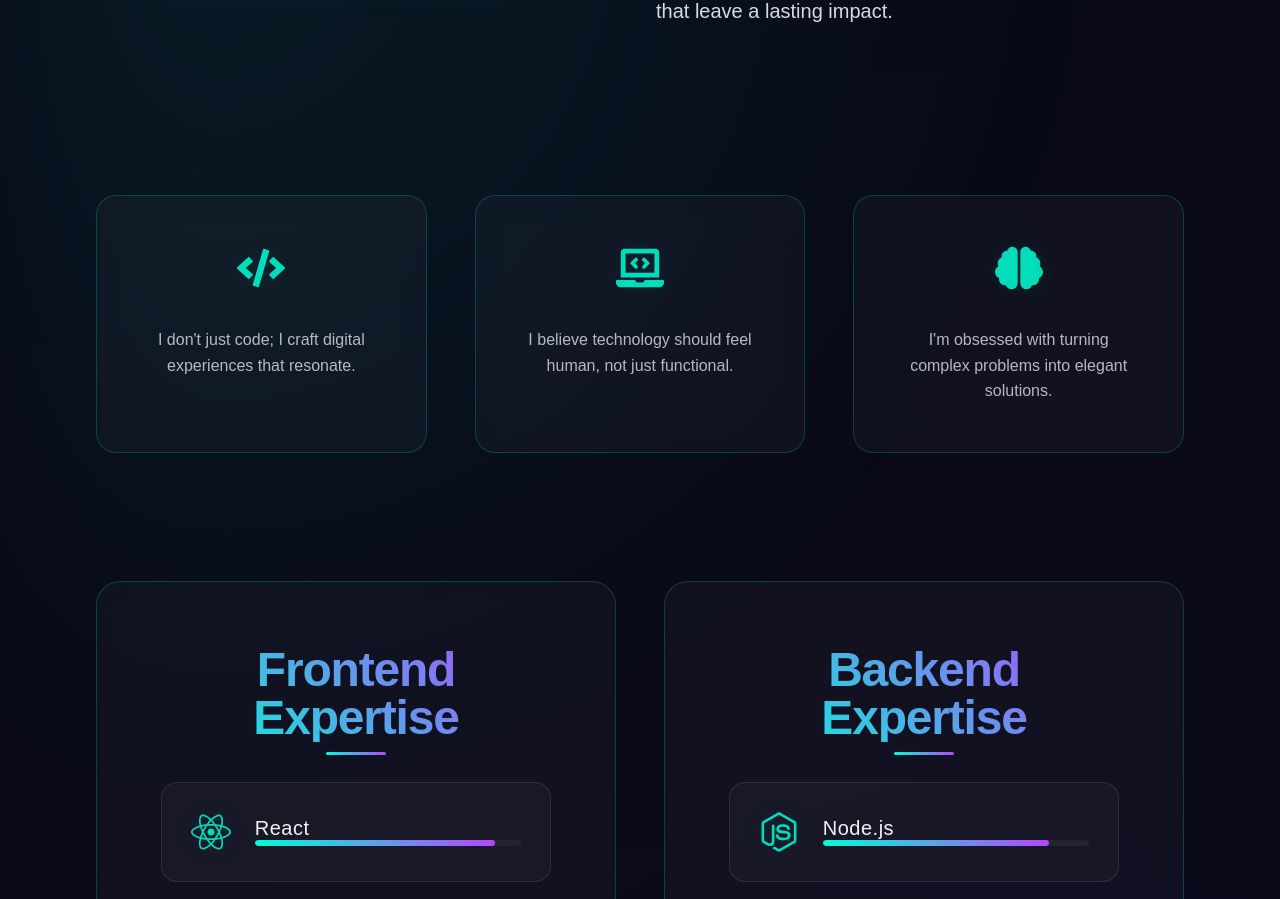
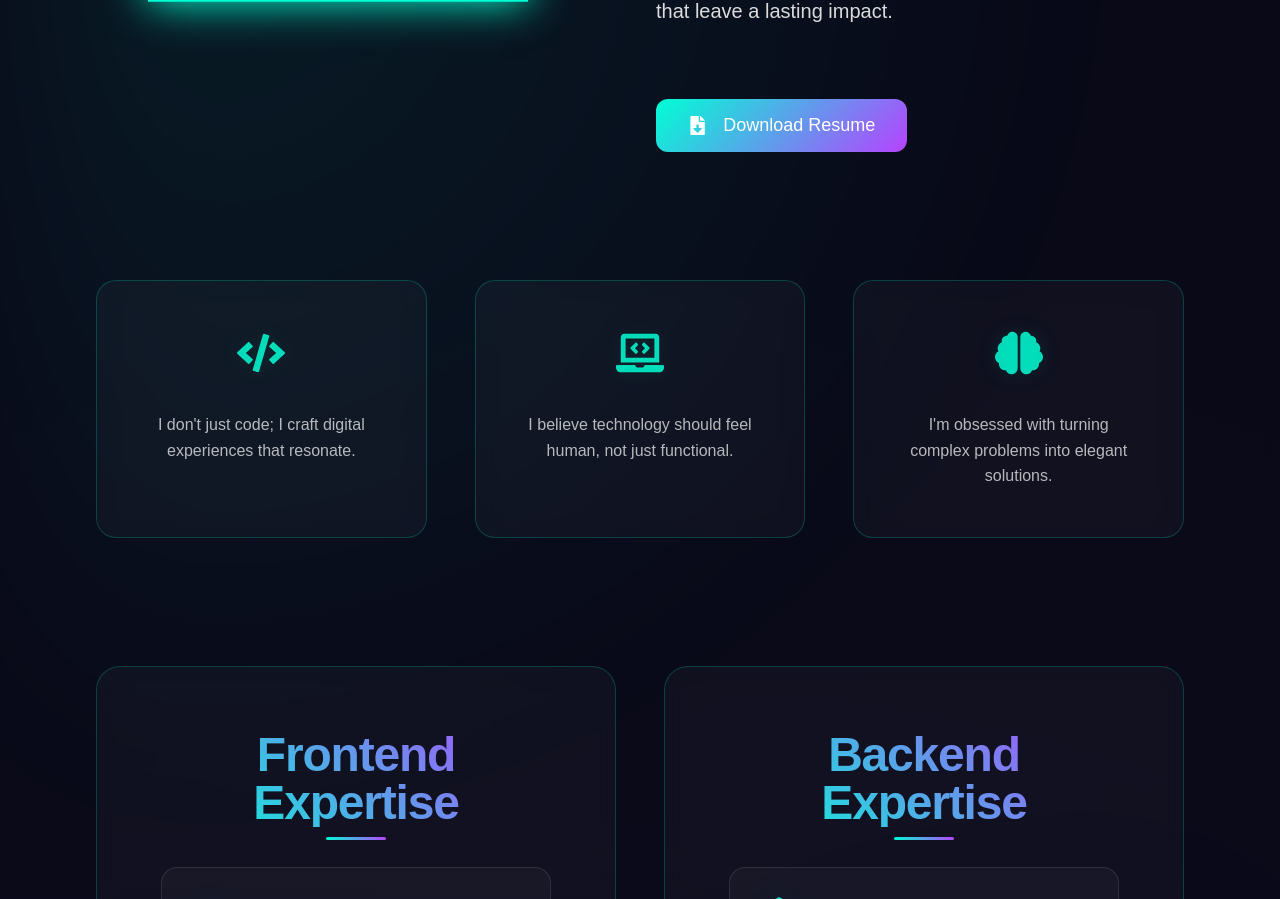
Before and after one commit to JDestefano11/React-Portfolio-Vite, a React (Vite) app: page / in a window 1280 px wide. Shown: the part 1619-2518 px from the top of the page. Built offline with nearby package versions, Linux system fonts and the light colour scheme; a web font is replaced by a local one.

Commit message:
Add new Resume button to about section and connected it to downlaod my resume when it is clicked

```diff
--- a/src/components/About/About.css
+++ b/src/components/About/About.css
@@ -529,6 +529,66 @@
   box-shadow: var(--glow-soft);
 }
 
+.resume-download-btn {
+  display: inline-flex;
+  align-items: center;
+  gap: 1rem;
+  padding: 1rem 2rem;
+  background: linear-gradient(135deg,
+    var(--aurora-teal),
+    var(--aurora-purple)
+  );
+  border: none;
+  border-radius: 12px;
+  color: var(--text-bright);
+  font-size: var(--text-lg);
+  font-weight: var(--font-medium);
+  text-decoration: none;
+  cursor: pointer;
+  transition: all 0.3s ease;
+  position: relative;
+  overflow: hidden;
+  margin-top: 2rem;
+  z-index: 10;
+}
+
+.resume-download-btn::before {
+  content: '';
+  position: absolute;
+  top: 0;
+  left: -100%;
+  width: 100%;
+  height: 100%;
+  background: linear-gradient(
+    90deg,
+    transparent,
+    rgba(255, 255, 255, 0.2),
+    transparent
+  );
+  transition: 0.5s;
+}
+
+.resume-download-btn:hover::before {
+  left: 100%;
+}
+
+.resume-download-btn .download-icon {
+  font-size: 1.2rem;
+  transition: transform 0.3s ease;
+}
+
+.resume-download-btn:hover .download-icon {
+  transform: translateY(2px);
+}
+
+@media (max-width: 768px) {
+  .resume-download-btn {
+    width: 100%;
+    justify-content: center;
+    margin-top: 1.5rem;
+  }
+}
+
 @keyframes framePulse {
   0% {
     opacity: 0.4;
--- a/src/components/About/About.jsx
+++ b/src/components/About/About.jsx
@@ -10,6 +10,7 @@ import {
   FaCss3Alt,
   FaGitAlt,
   FaDatabase,
+  FaFileDownload,
 } from "react-icons/fa";
 import {
   SiJavascript,
@@ -24,6 +25,7 @@ import {
 import { motion } from "framer-motion";
 import portfolioImage from "../../images/Joe Portfolio Pic.jpg";
 import joeDestefanoImg from "../../images/img Joe Destefano.svg";
+import joeResume from "../../images/Joe Destefano Web Developer Resume.pdf";
 
 const About = () => {
   const [isVisible, setIsVisible] = useState(false);
@@ -98,6 +100,22 @@ const About = () => {
               development and transforming ideas into immersive digital
               experiences that leave a lasting impact.
             </motion.p>
+
+            <motion.a
+              href={joeResume}
+              className="resume-download-btn"
+              initial={{ opacity: 0, y: 20 }}
+              animate={{ opacity: 1, y: 0 }}
+              transition={{ delay: 0.5 }}
+              whileHover={{
+                scale: 1.05,
+                boxShadow: "0 8px 20px rgba(0, 255, 213, 0.2)",
+              }}
+              whileTap={{ scale: 0.95 }}
+            >
+              <FaFileDownload className="download-icon" />
+              <span>Download Resume</span>
+            </motion.a>
           </div>
 
           <div className="about-image-outer">
```
